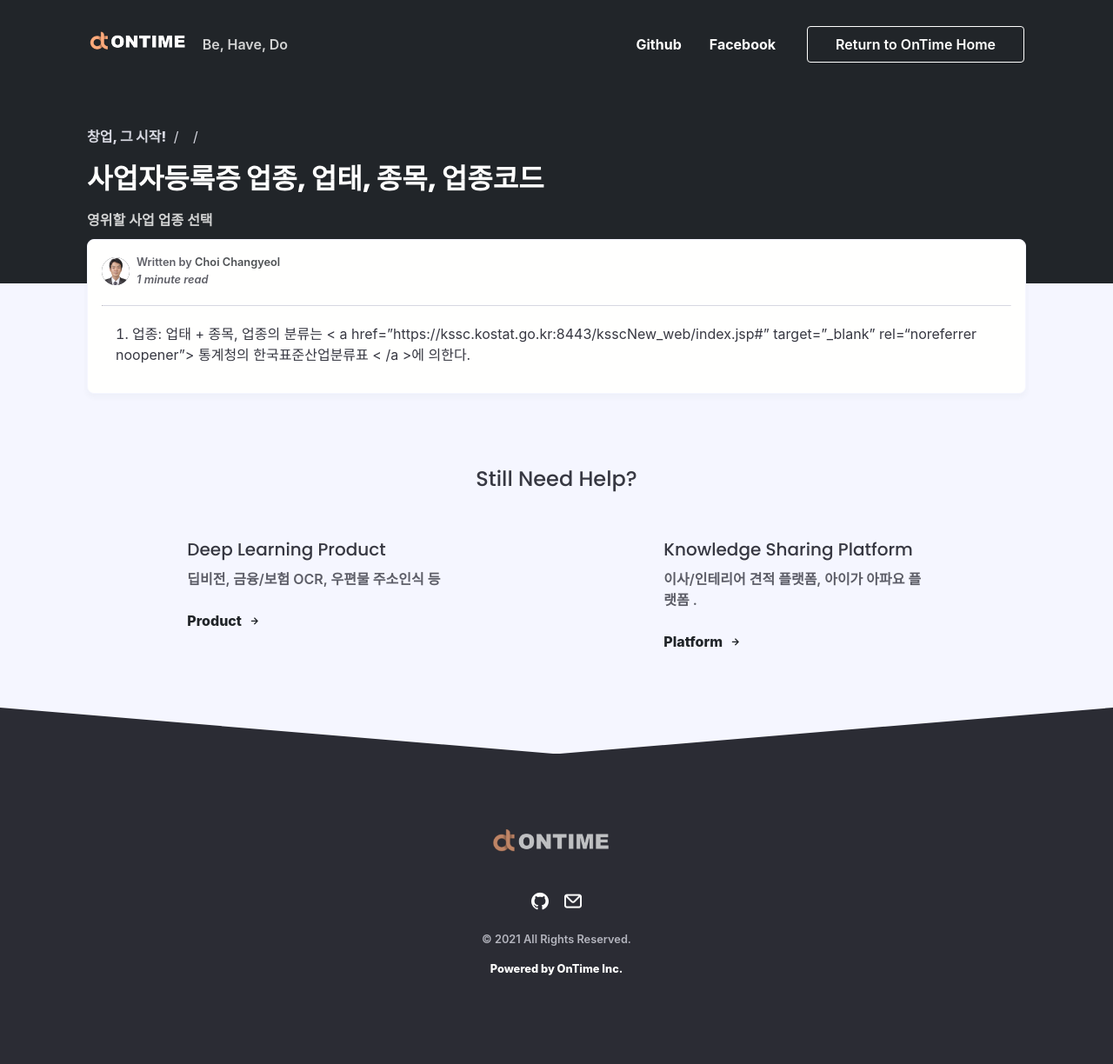
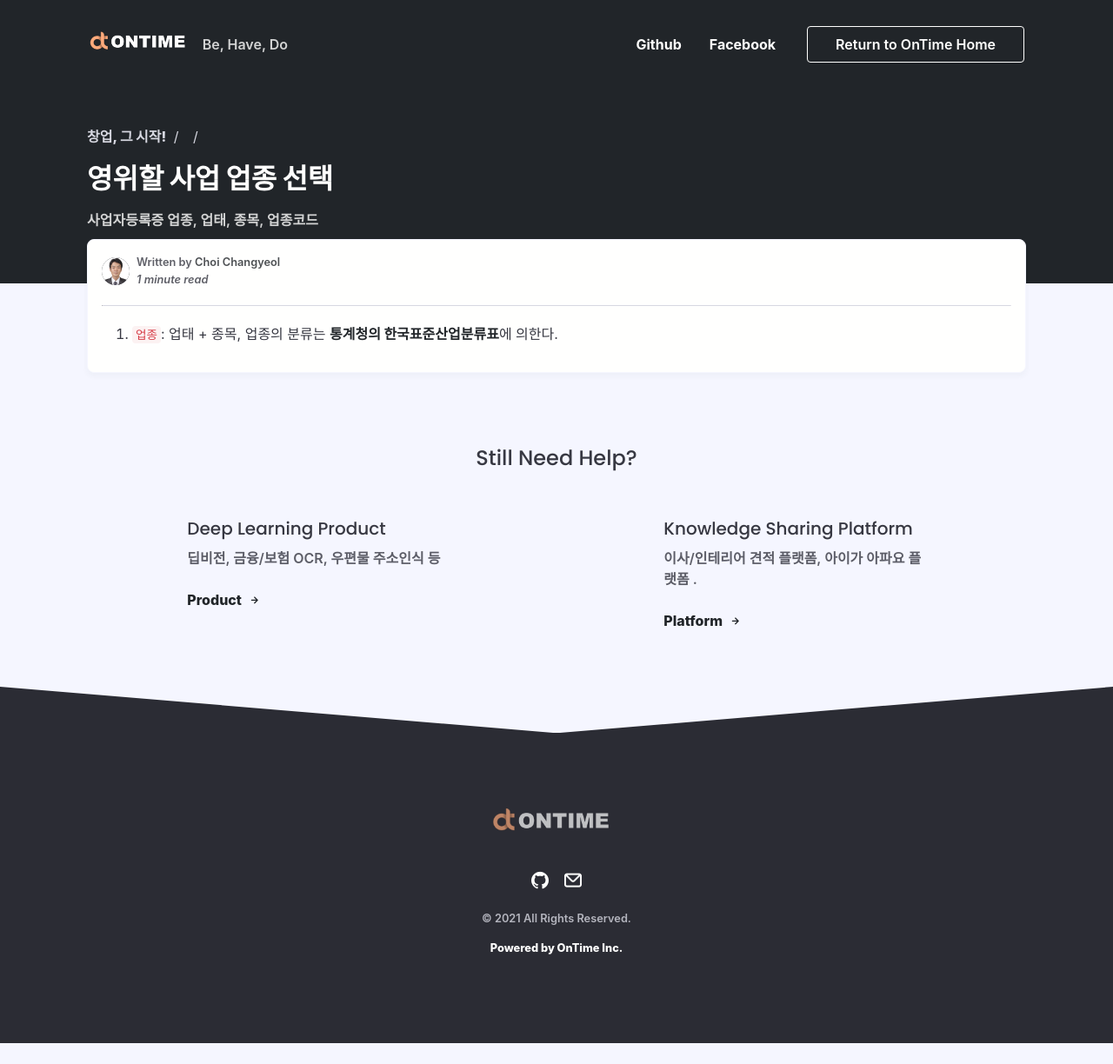
Before and after one commit to ontime-git/ontime-git.github.io, a Jekyll site: the page built from _posts/registration/2021-03-03-Business-License.md, in a window 1280 px wide. Shown: the whole page at 87% size. Built offline with Jekyll 4.4.1, drawn with Linux system fonts in a browser that asks for light colours; nearby versions of some CDN libraries; some web fonts are replaced; comment, search, counter and statistics services are not loaded; after the commit the page ends 1200 px from its top, so only the background shows below that; part of the change alters nothing that is shown.

Commit message:
Update 2021-03-03-Business-License.md

```diff
--- a/_posts/registration/2021-03-03-Business-License.md
+++ b/_posts/registration/2021-03-03-Business-License.md
@@ -1,13 +1,13 @@
 ---
 layout: post
-title: 사업자등록증 업종, 업태, 종목, 업종코드
+title: 영위할 사업 업종 선택
 date: '2021-03-03 08:44:38 -0400'
 category: registration
 author: ccy
-short-description: 영위할 사업 업종 선택
+short-description: '사업자등록증 업종, 업태, 종목, 업종코드'
 published: true
 ---
 
 -----
 
-1. 업종: 업태 + 종목, 업종의 분류는 < a href="https://kssc.kostat.go.kr:8443/ksscNew_web/index.jsp#" target="_blank" rel=“noreferrer noopener”> 통계청의 한국표준산업분류표 < /a >에 의한다.
+1. `업종`: 업태 + 종목, 업종의 분류는 [통계청의 한국표준산업분류표](https://kssc.kostat.go.kr:8443/ksscNew_web/index.jsp#){:target="_blank"}에 의한다.
```
